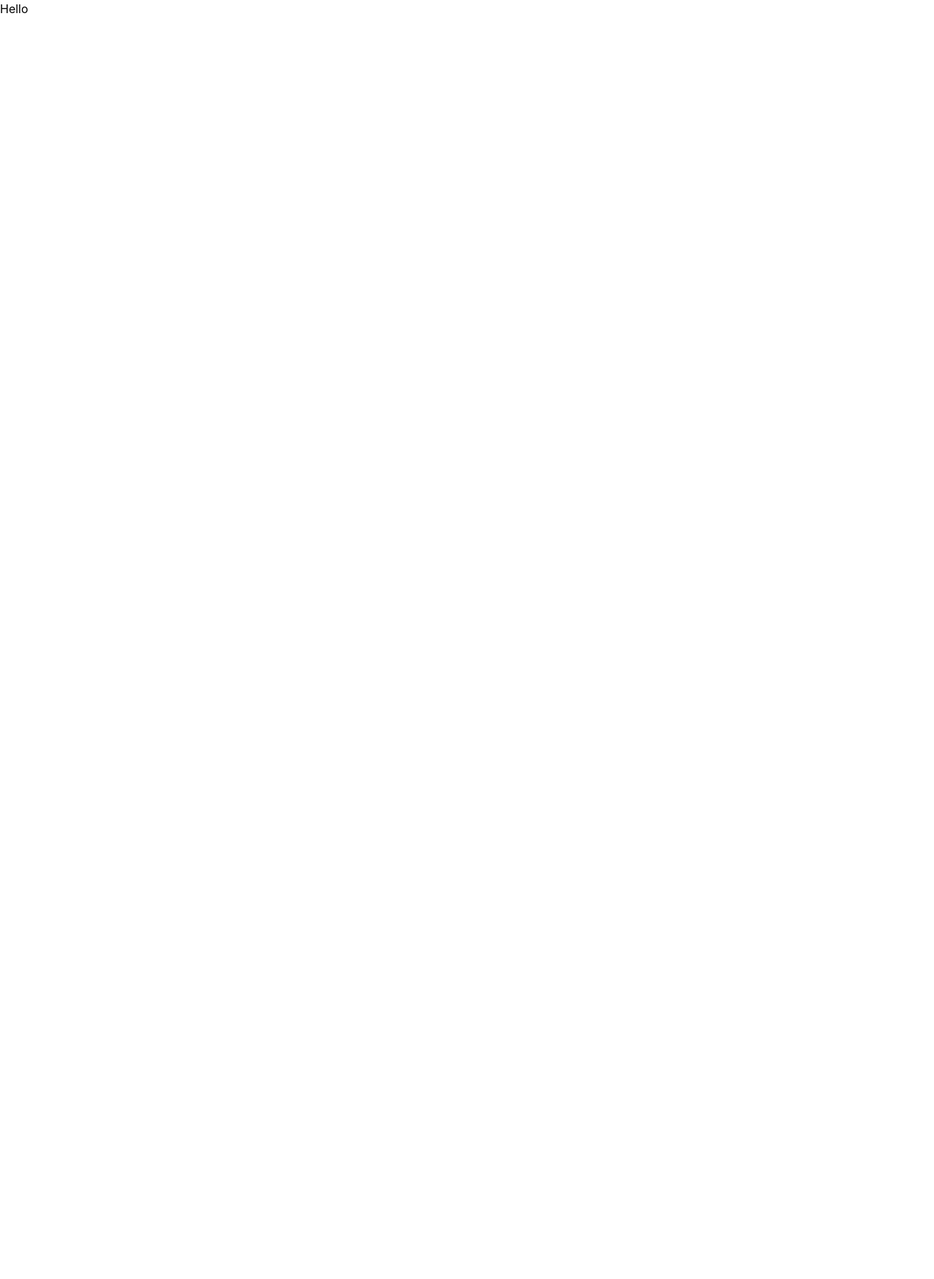
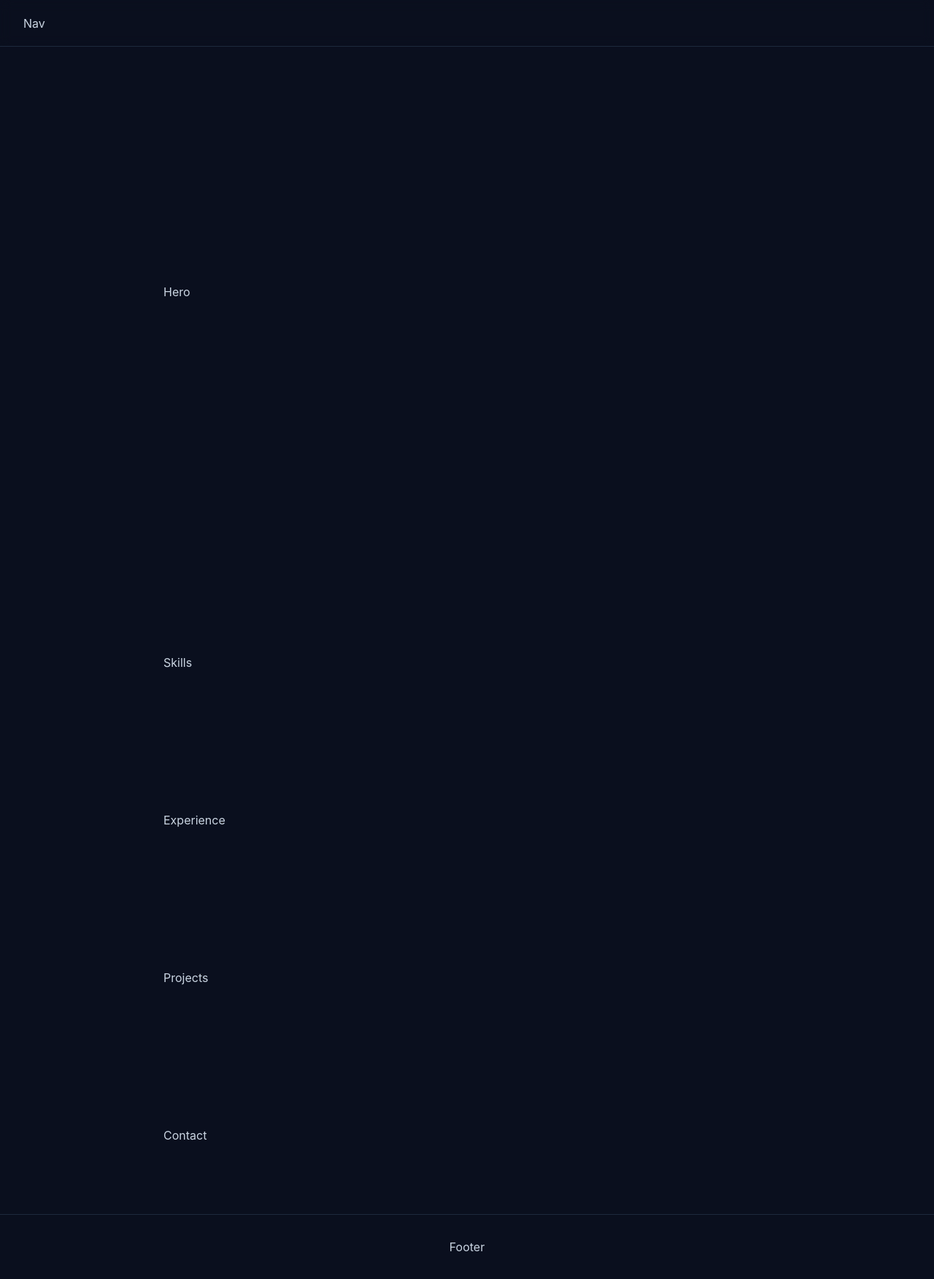
Before and after one commit to Nagouridis/Portfolio, a React (Vite) app: page / in a window 1280 px wide. Shown: the whole page at 73% size. Before the commit the page ends 800 px from the top, so only its background shows below. Built offline with nearby package versions, Linux system fonts and the light colour scheme.

Commit message:
Created skeleton for each section

```diff
--- a/src/App.jsx
+++ b/src/App.jsx
@@ -1,10 +1,23 @@
-import { useState } from 'react'
-
+import Nav from './components/Nav'
+import Hero from './components/Hero'
+import Skills from './components/Skills'
+import Experience from './components/Experience'
+import Projects from './components/Projects'
+import Contact from './components/Contact'
+import Footer from './components/Footer'
 
 export default function App() {
   return (
-    <div>
-      <h1>Hello</h1>
+    <div className="bg-[#0a0f1e] min-h-screen text-slate-300">
+      <Nav />
+      <main>
+        <Hero />
+        <Skills />
+        <Experience />
+        <Projects />
+        <Contact />
+      </main>
+      <Footer />
     </div>
   )
 }
--- /dev/null
+++ b/src/components/Contact.jsx
@@ -0,0 +1,7 @@
+export default function Contact() {
+    return (
+      <section id="contact" className="px-8 py-24 max-w-4xl mx-auto">
+        <p>Contact</p>
+      </section>
+    )
+  }
--- /dev/null
+++ b/src/components/Experience.jsx
@@ -0,0 +1,7 @@
+export default function Experience() {
+    return (
+      <section id="experience" className="px-8 py-24 max-w-4xl mx-auto">
+        <p>Experience</p>
+      </section>
+    )
+  }
--- /dev/null
+++ b/src/components/Footer.jsx
@@ -0,0 +1,7 @@
+export default function Footer() {
+    return (
+      <footer className="border-t border-slate-800 py-8 text-center">
+        <p>Footer</p>
+      </footer>
+    )
+  }
--- /dev/null
+++ b/src/components/Hero.jsx
@@ -0,0 +1,7 @@
+export default function Hero() {
+    return (
+      <section id="about" className="min-h-screen flex items-center px-8 max-w-4xl mx-auto">
+        <p>Hero</p>
+      </section>
+    )
+  }
--- /dev/null
+++ b/src/components/Nav.jsx
@@ -0,0 +1,7 @@
+export default function Nav() {
+    return (
+      <nav className="fixed top-0 left-0 right-0 z-50 h-16 bg-[#0a0f1e]/80 backdrop-blur border-b border-slate-800 flex items-center px-8">
+        <p>Nav</p>
+      </nav>
+    )
+  }
--- /dev/null
+++ b/src/components/Projects.jsx
@@ -0,0 +1,7 @@
+export default function Projects() {
+    return (
+      <section id="projects" className="px-8 py-24 max-w-4xl mx-auto">
+        <p>Projects</p>
+      </section>
+    )
+  }
--- /dev/null
+++ b/src/components/Skills.jsx
@@ -0,0 +1,7 @@
+export default function Skills() {
+    return (
+      <section id="skills" className="px-8 py-24 max-w-4xl mx-auto">
+        <p>Skills</p>
+      </section>
+    )
+  }
```
